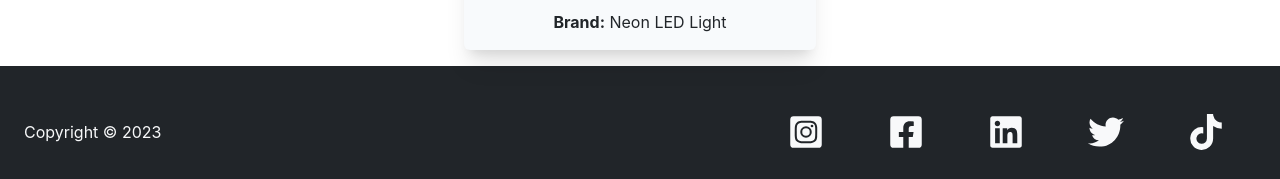
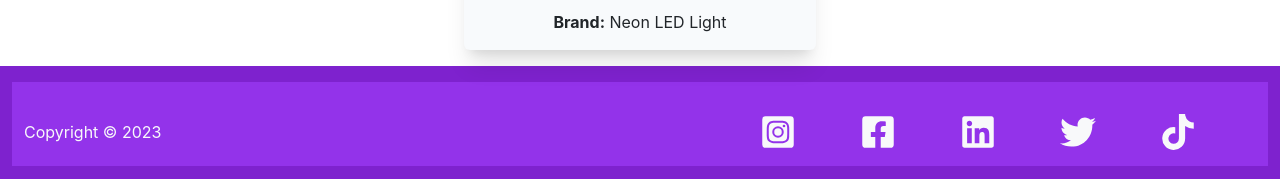
Before and after one commit to apyosi/ecommerce-shop, a React (Create React App) app: page /automotive/86 in a window 1280 px wide. Shown: the part 1722-1901 px from the top of the page. Built offline with nearby package versions, Linux system fonts and the light colour scheme; no server answers.

Commit message:
Added background colors to footer

```diff
--- a/src/components/Footer.js
+++ b/src/components/Footer.js
@@ -4,11 +4,11 @@ import {FaFacebookSquare, FaLinkedin, FaInstagramSquare, FaTwitter, FaTiktok} fr
 const Footer = () => {
   const today = new Date();
   return (
-    <footer className="Footer text-center bg-dark text-light container-fluid  py-3 ">
-      <div className="text-center flex md:flex-row justify-between flex-col-reverse bg-dark text-light container-fluid pt-3 items-center ">
+    <footer className="Footer text-center bg-purple-700 text-light container-fluid  py-3 ">
+      <div className="text-center flex md:flex-row justify-between flex-col-reverse bg-purple-600 text-light container-fluid pt-3 items-center ">
       <h3 className="text-1xl">Copyright &copy; {today.getFullYear()}</h3>
        {/* Social Icons */}
-      <div className="socialLinks x">
+      <div className="socialLinks md:mr-7">
        <ul className="icons flex">
         <li className="text-4xl md:mx-4">
           <Link to="https://instagram.com" aria-hidden="true" target="_blank" rel="noopener noreferrer">
```
